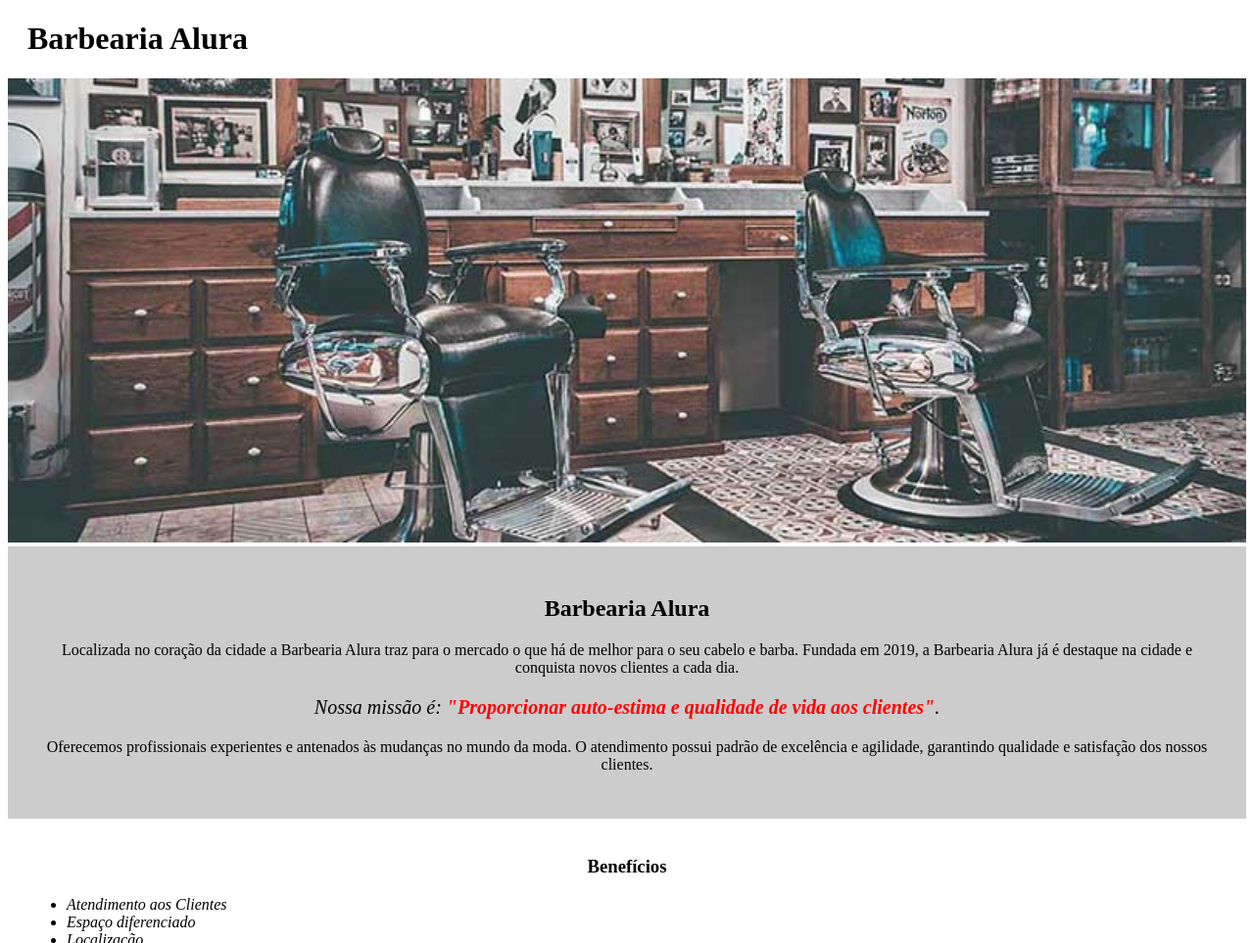
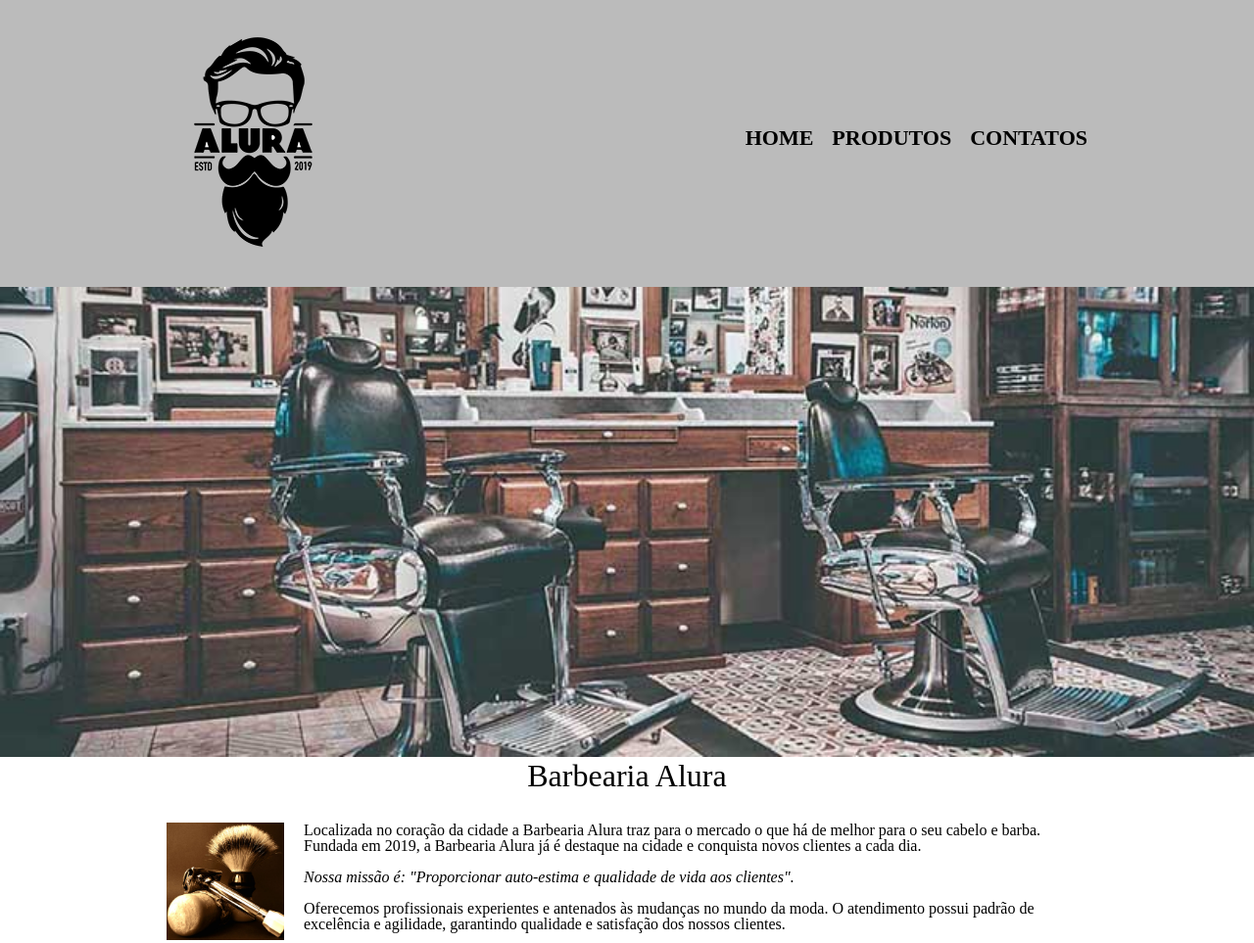
Before and after one commit to victorhugofaria/exerciciosalura, a plain HTML site: page ex01.html in a window 1280 px wide. Shown: the top 963 px of the page at 98% size. Drawn offline with Linux system fonts and the light colour scheme.

Commit message:
addnewparametersonhtml&css

```diff
--- a/ex01.html
+++ b/ex01.html
@@ -5,24 +5,37 @@
     <meta http-equiv="X-UA-Compatible" content="IE=edge">
     <meta name="viewport" content="width=device-width, initial-scale=1.0">
     <title>Barbearia Alura</title>
-    <link rel="stylesheet" href="style-home.css">
+    <link rel="stylesheet" href="reset.css">
+    <link rel="stylesheet" href="style.css">
 </head>
 <body>
     <header>
-        <h1 class="titulo-principal">Barbearia Alura</h1>
+        <div class="caixa">
+        <h1><img src="imagens/logo.png" alt="Logo da Barbearia Alura"></h1>
+
+        <nav>
+           <ul>
+            <li><a href="ex01.html">Home</li></a>
+            <li><a href="produtos.html">Produtos</li></a>
+            <li><a href="contatos.html">Contatos</li></a>
+    </ul>
+</nav>
+</div>
 </header>
-    <img id="banner" src="imagens/banner.jpg" alt="banner.jpg">
+    <img class="banner" src="imagens/banner.jpg" alt="banner.jpg">
+   <main>
+        <section class="principal">
+        <h2 class="titulo-principal">Barbearia Alura</h2>
 
-    <div class="principal">
-    <h2 class="titulo-centralizado">Barbearia Alura</h2>
+        <img class="utensilios" src="imagens/utensilios.jpg" alt="Utensilios de Barbeiro">
 
         <p>Localizada no coração da cidade a Barbearia Alura traz para o mercado o que há de melhor para o seu cabelo e barba. Fundada em 2019, a Barbearia Alura já é destaque na cidade e conquista novos clientes a cada dia.</p>
 
         <p id="missao"><em>Nossa missão é: <strong>"Proporcionar auto-estima e qualidade de vida aos clientes"</strong>.</em></p>
 
-    <p>Oferecemos profissionais experientes e antenados às mudanças no mundo da moda. O atendimento possui padrão de excelência e agilidade, garantindo qualidade e satisfação dos nossos clientes.</p></div>
-    <div class="beneficios">
-        <h3 class="titulo-centralizado">Benefícios</h3>
+        <p>Oferecemos profissionais experientes e antenados às mudanças no mundo da moda. O atendimento possui padrão de excelência e agilidade, garantindo qualidade e satisfação dos nossos clientes.</p></section>
+        <section class="beneficios">
+            <h3 class="titulo-principal">Benefícios</h3>
             <ul>
                 <li class="itens">Atendimento aos Clientes</li>
                 <li class="itens">Espaço diferenciado</li>
@@ -30,8 +43,12 @@
                 <li class="itens">Profissionais</li>
             </ul>
             <img src="imagens/beneficios.jpg" alt="beneficios.jpg" class="imagembeneficios">
-    </div>
-
+        </section>
+</main>
+    <footer>
+        <img src="imagens/logo-branco.png" alt="Logo da Barbearia Alura">
+        <p class="copyright"> &copy; Copyright Barbearia Alura - 2019 </p>
+    </footer>
 
 </body>
 </html>
--- a/style.css
+++ b/style.css
@@ -153,3 +153,37 @@ footer {
     margin-top: 20px;
 
 }
+/* CSS da Página Inicial */
+
+.banner {
+    width: 100%;
+}
+
+.titulo-principal{
+    text-align: center;
+    font-size: 2em;
+    margin: 0 0 1em;
+    clear: left;
+}
+
+.principal p{
+    margin: 0 0 1em;
+}
+
+.principal strong {
+    font-style: bold;
+}
+
+.principal em{
+    font-style: italic;
+}
+
+.utensilios {
+    width: 120px;
+    float: left;
+    margin: 0 20px 20px 0;
+
+}
+.imagembeneficios {
+    width: 60%;
+}
```
Also changed, not shown: imagens/utensilios.jpg (added). Lines whose indentation alone changed are shown as unchanged.
